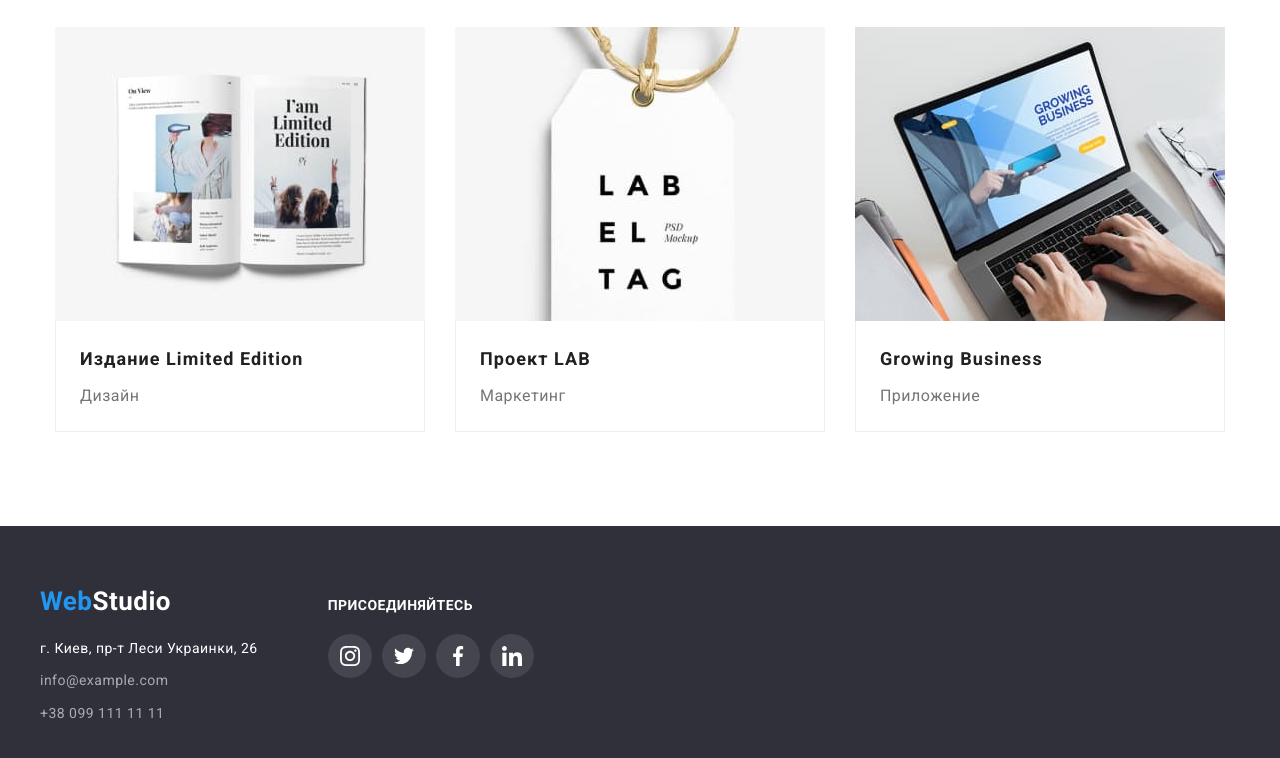
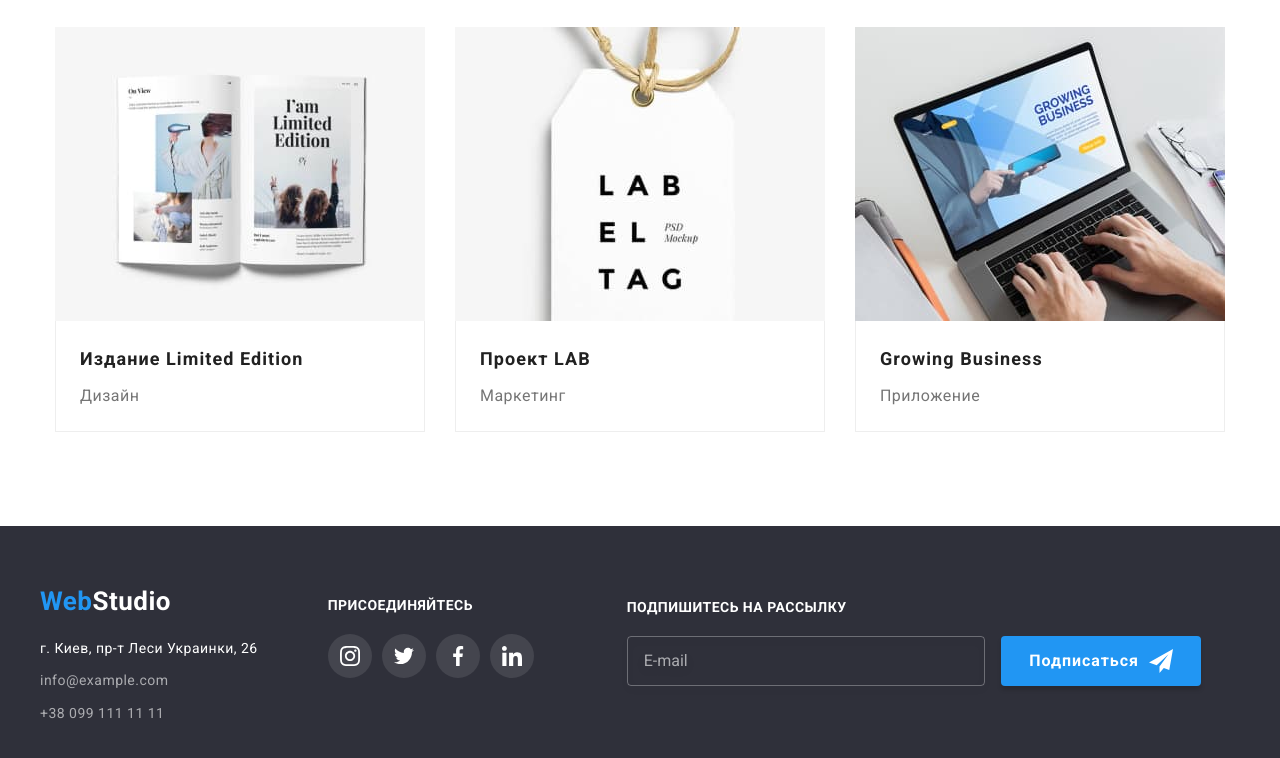
Before and after one commit to Anna-Kuzmenko/goit-markup-hw-06, a plain HTML site: page portfolio.html in a window 1280 px wide. Shown: the part 1108-1866 px from the top of the page. Drawn offline with nearby package versions, Linux system fonts and the light colour scheme.

Commit message:
исправляет ошибки

```diff
--- a/portfolio.html
+++ b/portfolio.html
@@ -220,7 +220,20 @@
                     </li>
                 </ul>
             </div>
+            <div class="join">
+                <b class="subscribe-title">Подпишитесь на рассылку</b>
+                <form action="#">
+                    <input type="email" name="join-email" placeholder="E-mail" class="join-email">
+                    <button type="submit" class="join-button">
+                        <span class="subscribe">Подписаться</span>
+                        <svg class="plain">
+                            <use href="./images/sprite.svg#icon-plain"></use>
+                        </svg>
+                    </button>
+                </form>
+            </div>
         </div>
+
 
     </footer>
 
```
